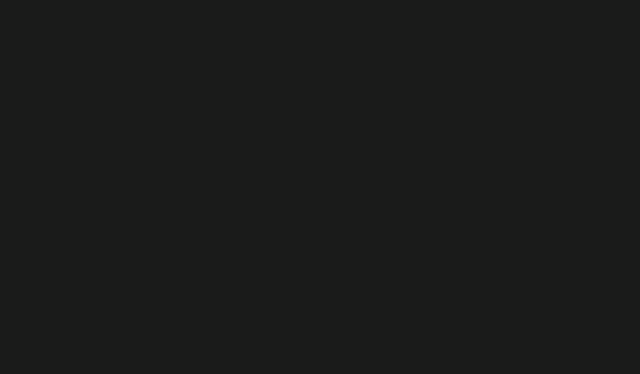
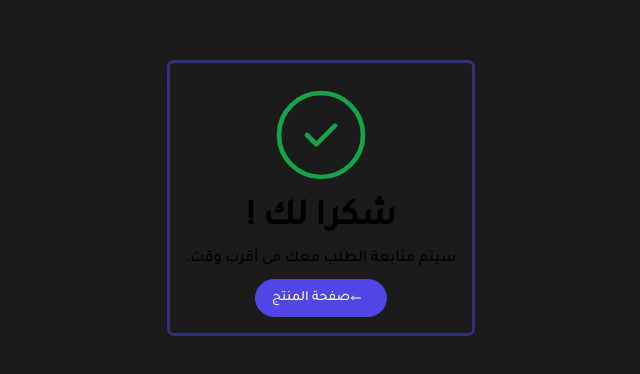
Before and after one commit to zwebcourses/golden-landing-page, a Nuxt app: page /Thanks in a window 1280 px wide. Before the commit this address had no page. Shown: the part 202-576 px from the top of the page, without its empty margins (390-1030 px from the left). Built offline with nearby package versions, Linux system fonts and the light colour scheme.

Commit message:
Add Thsnk you page

```diff
--- a/components/Features.vue
+++ b/components/Features.vue
@@ -11,7 +11,7 @@
       </div>
       <div class="w-full mx-auto md:flex md:justify-end">
         <ul class="md:w-1/2 list-none list-inside text-white text-2xl md:text-5xl">
-          <li><span class="font-bold">-</span> البديل الطبعى لحقن البوتكس</li>
+          <li><span class="font-bold">-</span> البديل الطبيعى لحقن البوتكس</li>
           <li><span class="font-bold">-</span> تأثير فورى لاخفاء التجاعيد</li>
           <li><span class="font-bold">-</span> يقى من الشيخوخة المبكرة</li>
           <li><span class="font-bold">-</span> يحسن نضارة البشرة</li>
--- a/components/Form.vue
+++ b/components/Form.vue
@@ -65,7 +65,7 @@
           body: data,
         }
       ).then(() => {
-        alert("تم الطلب بنجاح!");
+        this.$router.push({name: 'Thanks'})
       })
       .catch((e) => {
         alert("هناك خلل ما فى السيرفر!");
--- /dev/null
+++ b/pages/Thanks.vue
@@ -0,0 +1,63 @@
+<template>
+  <div class="flex items-center justify-center h-screen">
+    <div class="p-4 rounded shadow-lg ring ring-indigo-600/50">
+      <div class="flex flex-col items-center space-y-2">
+        <svg
+          xmlns="http://www.w3.org/2000/svg"
+          class="text-green-600 w-28 h-28"
+          fill="none"
+          viewBox="0 0 24 24"
+          stroke="currentColor"
+          stroke-width="1"
+        >
+          <path
+            stroke-linecap="round"
+            stroke-linejoin="round"
+            d="M9 12l2 2 4-4m6 2a9 9 0 11-18 0 9 9 0 0118 0z"
+          />
+        </svg>
+        <h1 class="text-4xl font-bold">شكرا لك !</h1>
+        <p>سيتم متابعة الطلب معك فى أقرب وقت.</p>
+        <a
+          class="inline-flex items-center px-4 py-2 text-white bg-indigo-600 border border-indigo-600 rounded rounded-full hover:bg-indigo-700 focus:outline-none focus:ring"
+        >
+          <svg
+            xmlns="http://www.w3.org/2000/svg"
+            class="w-3 h-3 mr-2"
+            fill="none"
+            viewBox="0 0 24 24"
+            stroke="currentColor"
+            stroke-width="2"
+          >
+            <path
+              stroke-linecap="round"
+              stroke-linejoin="round"
+              d="M7 16l-4-4m0 0l4-4m-4 4h18"
+            />
+          </svg>
+          <nuxt-link class="text-sm font-medium" :to="{ name: 'index' }"
+            >صفحة المنتج</nuxt-link
+          >
+        </a>
+      </div>
+    </div>
+  </div>
+</template>
+
+<script>
+export default {
+  head: {
+    title: " شكرا لك لشرائك جولدن كولاجين",
+    meta: [
+      { charset: "utf-8" },
+      { name: "viewport", content: "width=device-width, initial-scale=1" },
+      {
+        hid: "description",
+        name: "description",
+        content: "شكرا لك",
+      },
+    ],
+    link: [{ rel: "icon", type: "image/x-icon", href: "/favicon.ico" }],
+  },
+};
+</script>
--- a/pages/index.vue
+++ b/pages/index.vue
@@ -23,5 +23,18 @@
     Form: () => import(/* webpackChunkName: 'Form' */ "~/components/Form.vue"),
     TheFooter: () => import(/* webpackChunkName: 'TheFooter' */ "~/components/TheFooter.vue"),
   },
+  head: {
+    title: "جولدن كولاجين",
+    meta: [
+      { charset: 'utf-8' },
+      { name: 'viewport', content: 'width=device-width, initial-scale=1' },
+      {
+        hid: 'description',
+        name: 'description',
+        content: 'البديل الطبيعى لحقن البوتكس'
+      }
+    ],
+    link: [{ rel: 'icon', type: 'image/x-icon', href: '/favicon.ico' }]
+  }
 };
 </script>
```
